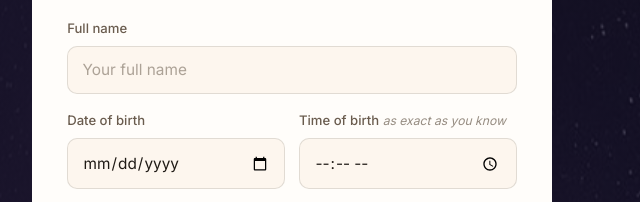
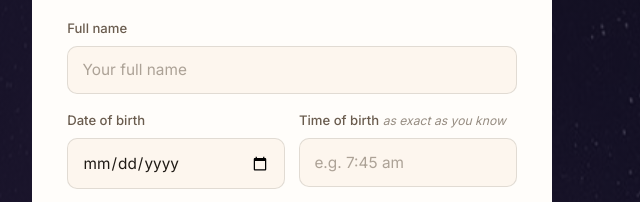
Before and after one commit to anirudhatalmale6-alt/manthas-food-palette, a plain HTML site: page index.html in a window 1280 px wide. Shown: the part 7812-8014 px from the top of the page, 640-1280 px from the left. Drawn offline with Linux system fonts and the light colour scheme.

Commit message:
Time of birth: plain text with a readable hint, not the ambiguous time picker

```diff
--- a/index.html
+++ b/index.html
@@ -162,7 +162,7 @@
             <input type="date" name="dob" required>
           </label>
           <label>Time of birth <span class="opt">as exact as you know</span>
-            <input type="time" name="tob">
+            <input type="text" name="tob" placeholder="e.g. 7:45 am" autocomplete="off">
           </label>
         </div>
         <label>Place of birth
```
